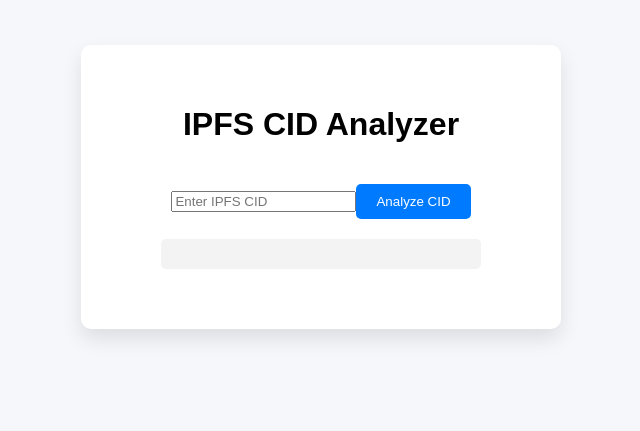
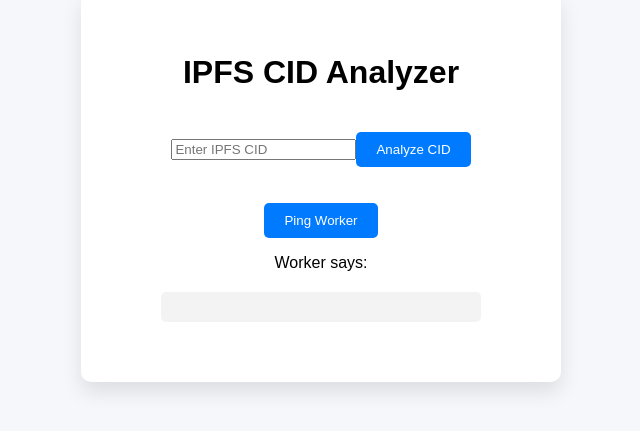
Before and after one commit to noryev/ipfsObjectAnalyzer, a React (Create React App) app: page / in a window 1280 px wide. Shown: the part 213-644 px from the top of the page, without its empty margins (319-959 px from the left). Built offline with nearby package versions, Linux system fonts and the light colour scheme.

Commit message:
ping function improvements/cors ignore

```diff
--- a/src/App.js
+++ b/src/App.js
@@ -4,6 +4,7 @@ import './App.css';
 function App() {
   const [cid, setCid] = useState(''); // To store the CID from the input
   const [message, setMessage] = useState(''); // To store messages or results from the worker
+  const [workerResponse, setWorkerResponse] = useState(''); // To store the response from pinging the worker
 
   async function processCID() {
     try {
@@ -26,6 +27,16 @@ function App() {
     }
   }
 
+  async function pingWorker() {
+    try {
+      const response = await fetch('https://worker-ipfs-analyze.deanlaughing.workers.dev/ping');
+      const text = await response.text();
+      setWorkerResponse(text);
+    } catch (error) {
+      setWorkerResponse('Error connecting to worker');
+    }
+  }
+
   return (
     <div className="App">
       <div className="container">
@@ -39,6 +50,8 @@ function App() {
         <button onClick={processCID}>Analyze CID</button>
         <div className="progress" style={{ width: `${message.includes('100') ? 100 : 0}%` }}></div>
         <p>{message}</p>
+        <button onClick={pingWorker}>Ping Worker</button>
+        <p>Worker says: {workerResponse}</p>
       </div>
     </div>
   );
```
